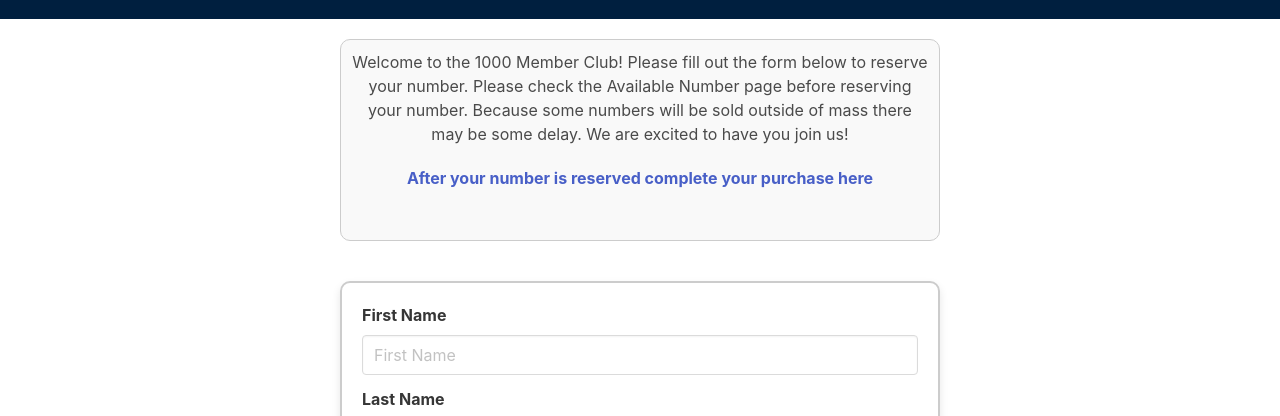
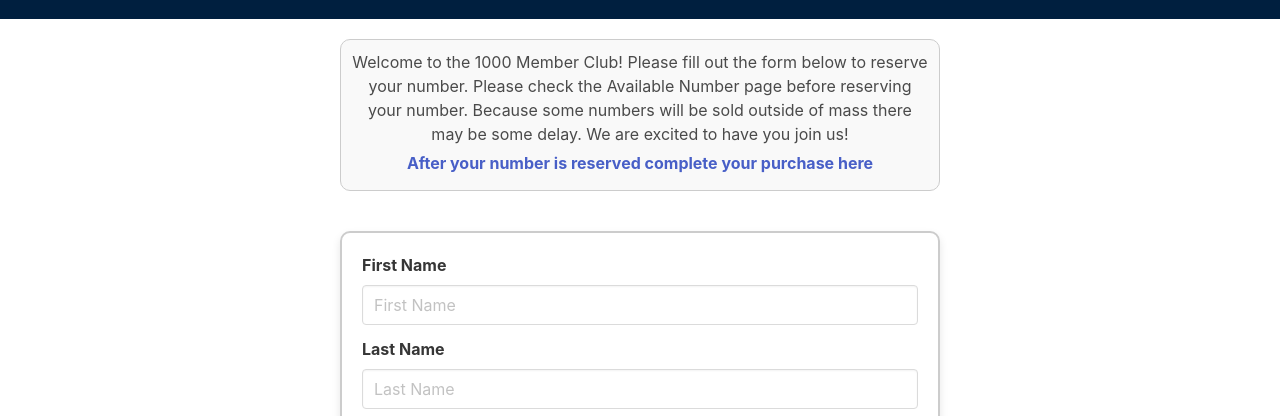
Before and after one commit to tjkoger/1000memberclub, a plain HTML site: page index.html in a window 1280 px wide. Shown: the part 351-767 px from the top of the page. Drawn offline with nearby package versions, Linux system fonts and the light colour scheme.

Commit message:
Update index.html

```diff
--- a/index.html
+++ b/index.html
@@ -34,7 +34,7 @@
 
     <div style="text-align: center; max-width: 600px; margin: 20px auto; padding: 10px; background-color: #f9f9f9; border: 1px solid #ccc; border-radius: 10px;">
       <p>Welcome to the 1000 Member Club! Please fill out the form below to reserve your number. Please check the Available Number page before reserving your number.  Because some numbers will be sold outside of mass there may be some delay.  We are excited to have you join us!</p>
-     <a href="purchase page.html" style="display: block; text-align: center; margin-top: 20px; margin-bottom: 40px; font-weight: bold;">After your number is reserved complete your purchase here</a>
+     <a href="purchase page.html" style="display: block; text-align: center; margin-top: 5px; margin-bottom: 5px; font-weight: bold;">After your number is reserved complete your purchase here</a>
     </div>
 
     <form id="form" method="POST">
```
